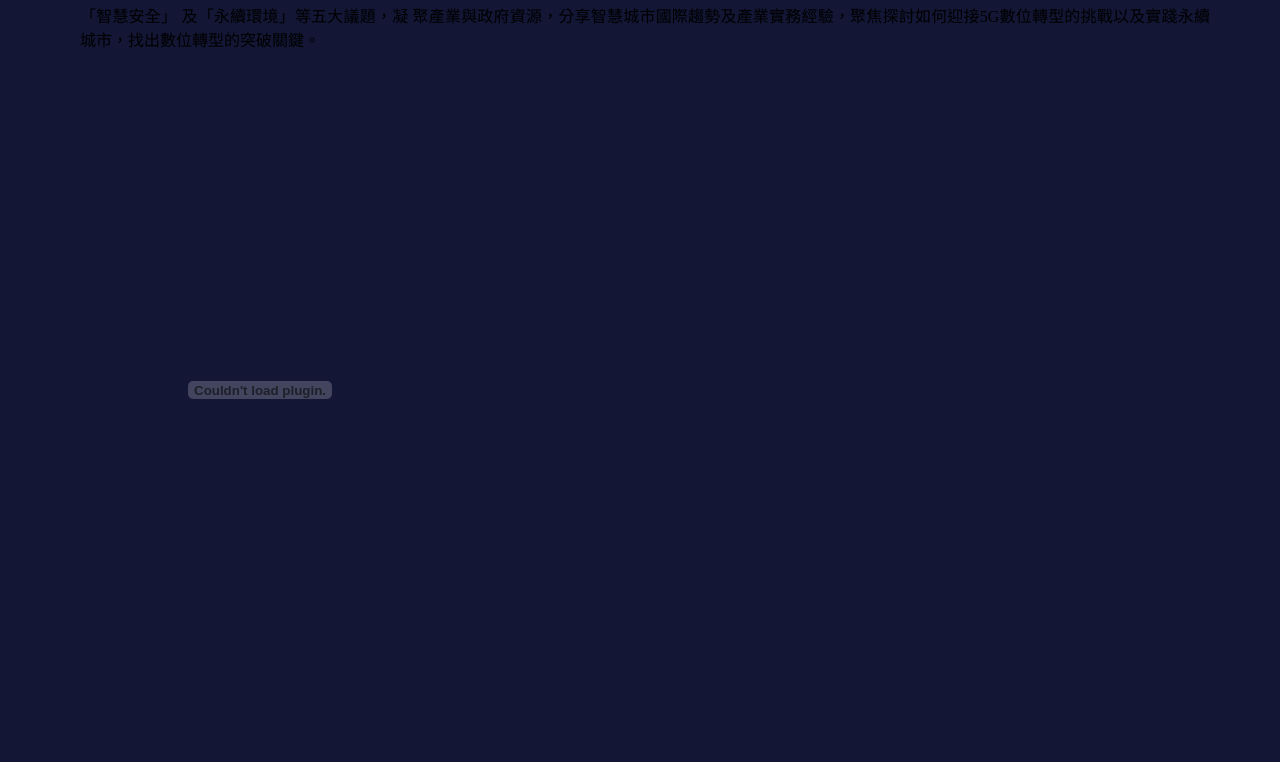
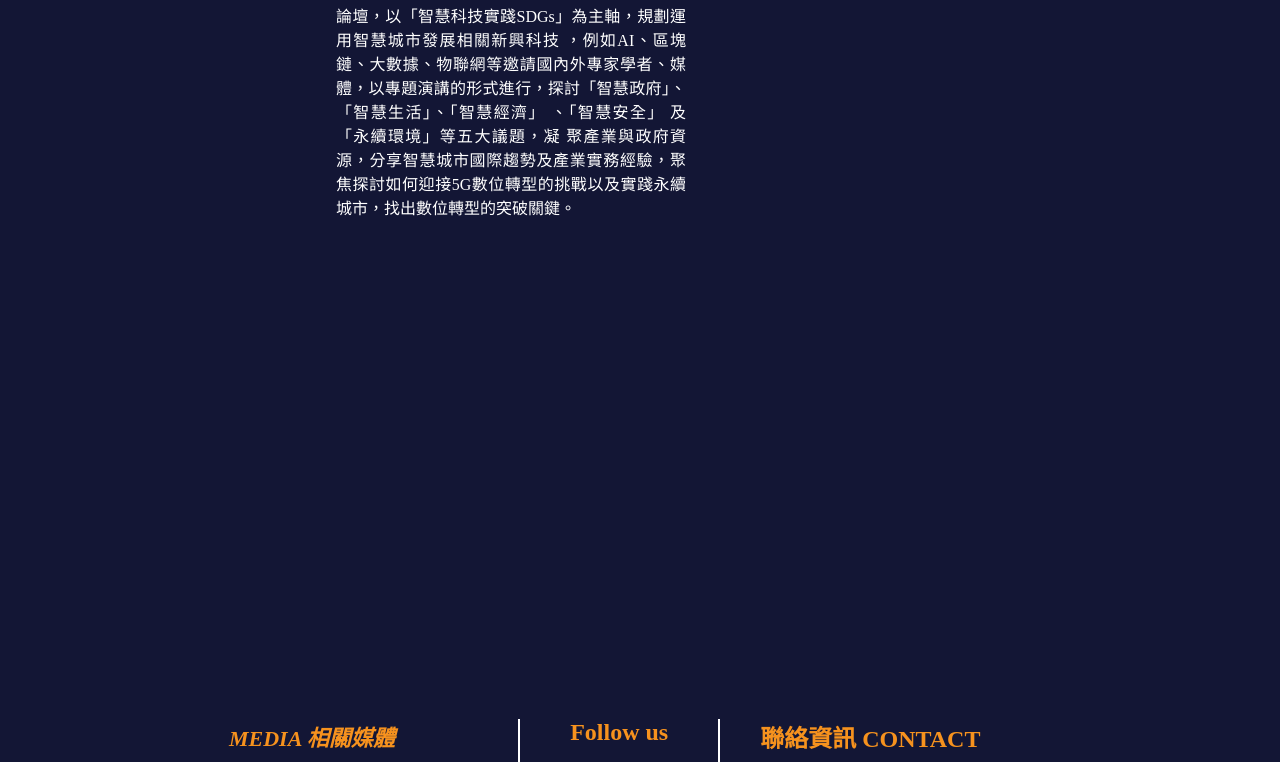
Before and after one commit to arthurliinn/Deamer, a plain HTML site: page work01.html in a window 1280 px wide. Shown: the part 731-1493 px from the top of the page. Drawn offline with nearby package versions, Linux system fonts and the light colour scheme.

Commit message:
css update

```diff
--- a/css/style.sass
+++ b/css/style.sass
@@ -1113,11 +1113,12 @@ footer
   position: relative
   display: inline-block
   top: 100px
-  // left: 20%
+  left: 20%
   padding: 100px 70px
   padding-bottom: 100px
   width: 100%
-  // max-width: 350px
+  max-width: 500px
+  color: #fff
 
 
   // background: linear-gradient(to bottom,#e7e7e7,10%,#fcfcfc)
--- a/work01.html
+++ b/work01.html
@@ -72,11 +72,11 @@
           聚產業與政府資源，分享智慧城市國際趨勢及產業實務經驗，聚焦探討如何迎接5G數位轉型的挑戰以及實踐永續城市，找出數位轉型的突破關鍵。</p>
       </div>
 
-      <vidoe  controls>
+      <!-- <vidoe  controls>
         <source src="">
-      </vidoe>
+      </vidoe> -->
 
-      <embed src="video/work01.mpg" width="380" height="674" ShowAudioControls="true">
+      <!-- <embed src="video/work01.mpg" width="380" height="674" ShowAudioControls="true"> -->
 
 
 
```
Also changed, not shown: css/style.css, 1 other file.
